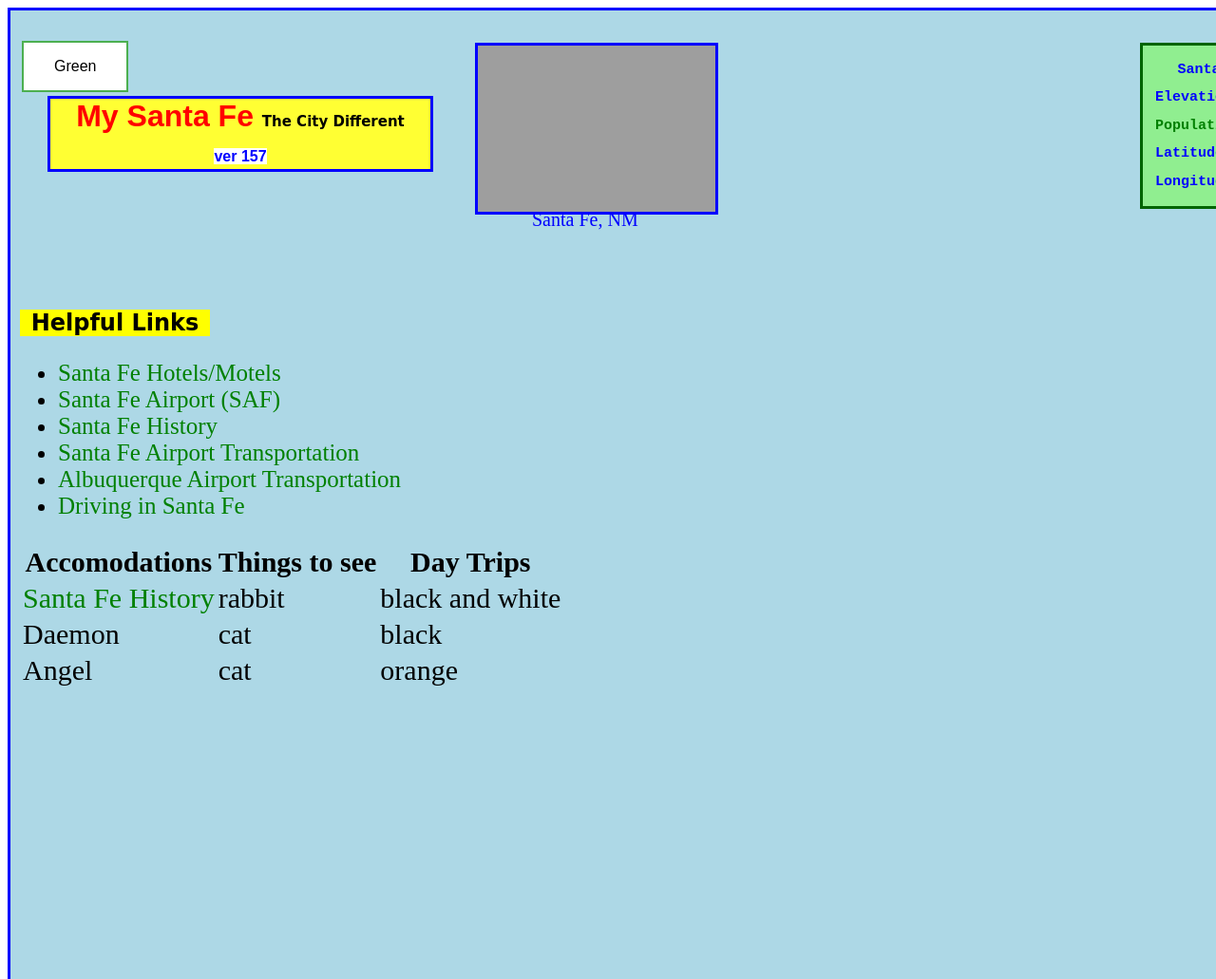
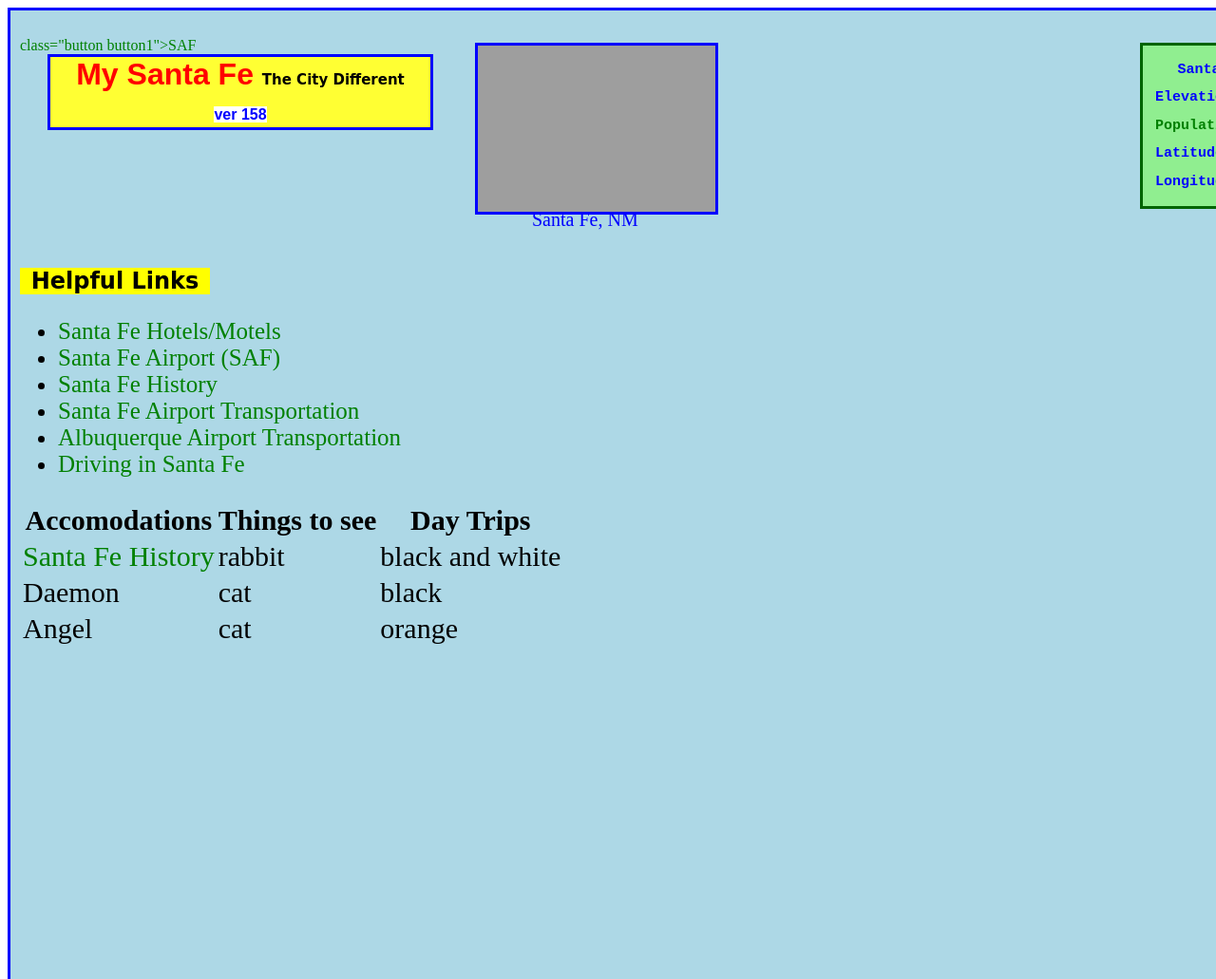
Before and after one commit to spurgy31/github.io, a plain HTML site: page index.html in a window 1280 px wide. Shown: the top 1031 px of the page at 95% size. Drawn offline with Linux system fonts and the light colour scheme; grey boxes are pictures that could not be loaded.

Commit message:
Update index.html

```diff
--- a/index.html
+++ b/index.html
@@ -59,7 +59,7 @@ a:active {
  .alnright { text-align: right; }
 
   .button1 {
-      background-color: white;
+      background-color: green;
       color: black;
       border: 2px solid #4CAF50;
          }
@@ -74,8 +74,14 @@ a:active {
 <img src="https://www.addisonmagazine.com/wp-content/uploads/2017/02/iStock-513793386.jpg"
                alt="Picture of Santa Fe" id="pic"> <br>
               <p id="pic-words" style="color:blue">Santa Fe, NM</p>
-     <button class="button button1">Green</button>
-              <table id="lat-sidebar">
+      <!-- BUTTON  -->
+       <!--         <button class="button button1">Green</button>  -->
+
+               <a href="https://www.santafenm.gov/airport"> class="button button1">SAF</a>
+
+       <!-- table sidebar -->
+             <table id="lat-sidebar">
+
                   <tr>
                     <th>Santa Fe</th>
                      <th>Data</th>
@@ -109,7 +115,7 @@ a:active {
                   <br>(The Royal Town of the Holy Faith of Saint Francis of Assisi)</span> -->
             <span style="color:black; font-family:cursive; font-size:15px"> The City Different</span>
             <br>  <span style="font-size:medium; color:blue; background-color:white;">
-                 ver 157</span>
+                 ver 158</span>
            </h1>
     <!--          </div> -->
 
```
